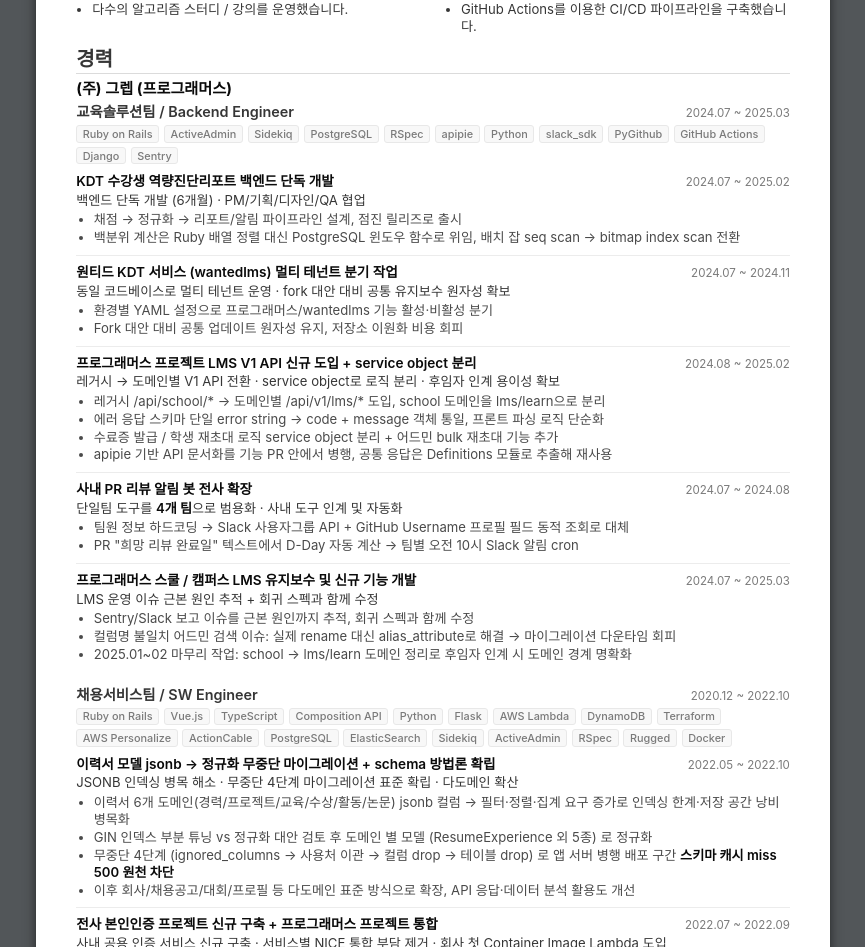
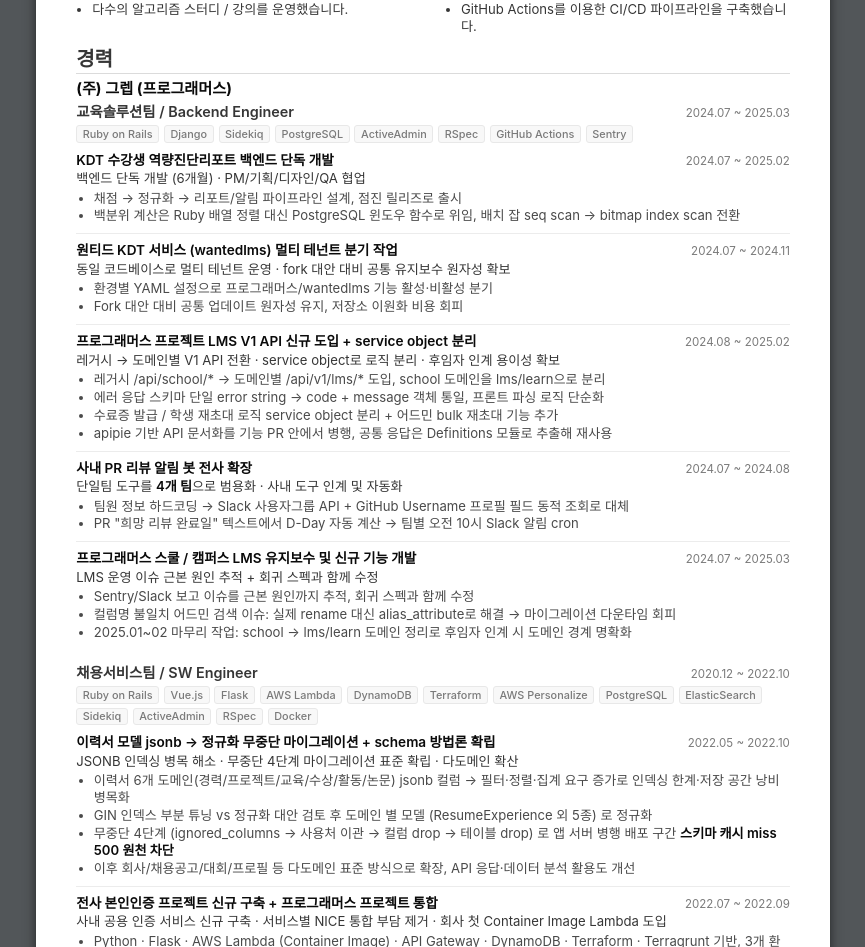
Before and after one commit to shinkeonkim/my-resume, a Vue app: page / in a window 1280 px wide. Shown: the part 1020-1967 px from the top of the page, without its empty margins (207-1072 px from the left). Built offline with nearby package versions, Linux system fonts and the light colour scheme; a web font is replaced by a local one.

Commit message:
content: 기술 태그 정리

```diff
--- a/src/resume/base/experiences/grepp-2020-recruit-sw/meta.ts
+++ b/src/resume/base/experiences/grepp-2020-recruit-sw/meta.ts
@@ -14,21 +14,16 @@
   techStack: [
     'Ruby on Rails',
     'Vue.js',
-    'TypeScript',
-    'Composition API',
-    'Python',
     'Flask',
     'AWS Lambda',
     'DynamoDB',
     'Terraform',
     'AWS Personalize',
-    'ActionCable',
     'PostgreSQL',
     'ElasticSearch',
     'Sidekiq',
     'ActiveAdmin',
     'RSpec',
-    'Rugged',
     'Docker',
   ],
 }
--- a/src/resume/base/experiences/grepp-2024-edu-be/meta.ts
+++ b/src/resume/base/experiences/grepp-2024-edu-be/meta.ts
@@ -13,16 +13,12 @@
   period: '2024.07 ~ 2025.03',
   techStack: [
     'Ruby on Rails',
-    'ActiveAdmin',
+    'Django',
     'Sidekiq',
     'PostgreSQL',
+    'ActiveAdmin',
     'RSpec',
-    'apipie',
-    'Python',
-    'slack_sdk',
-    'PyGithub',
     'GitHub Actions',
-    'Django',
     'Sentry',
   ],
 }
```
